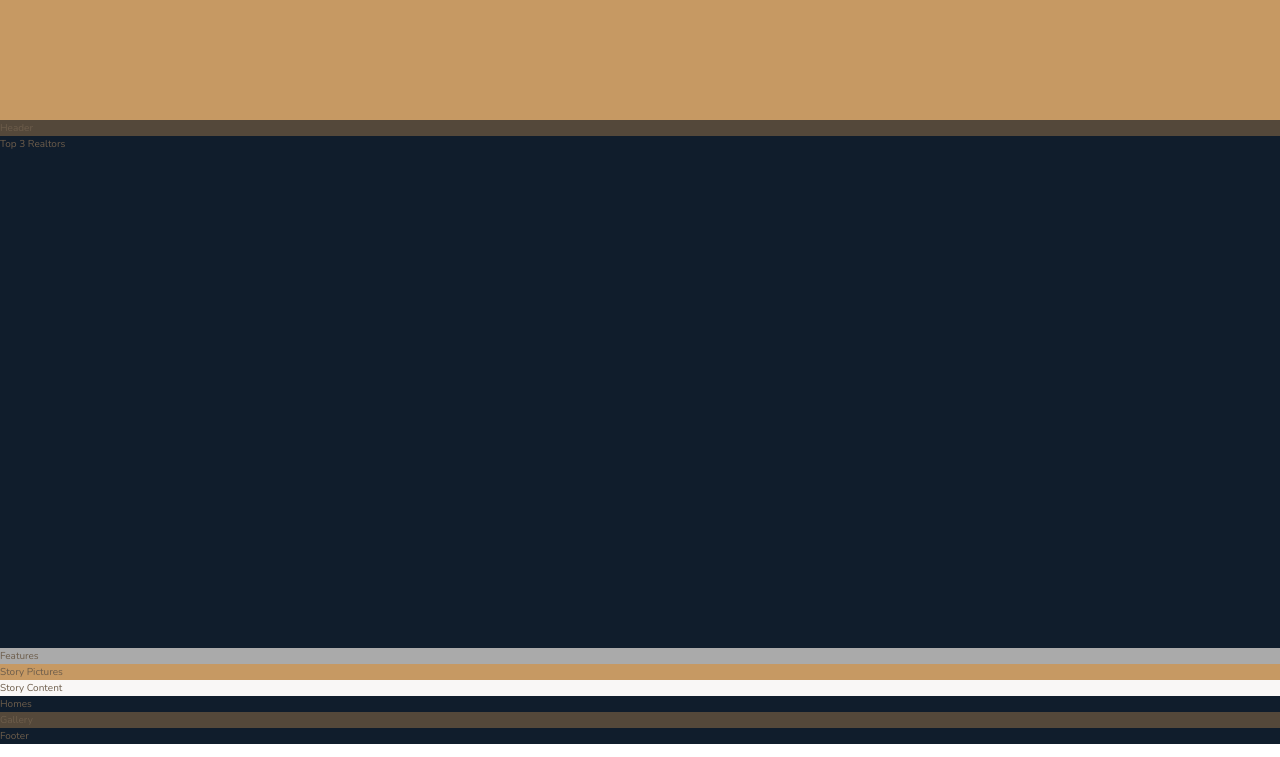
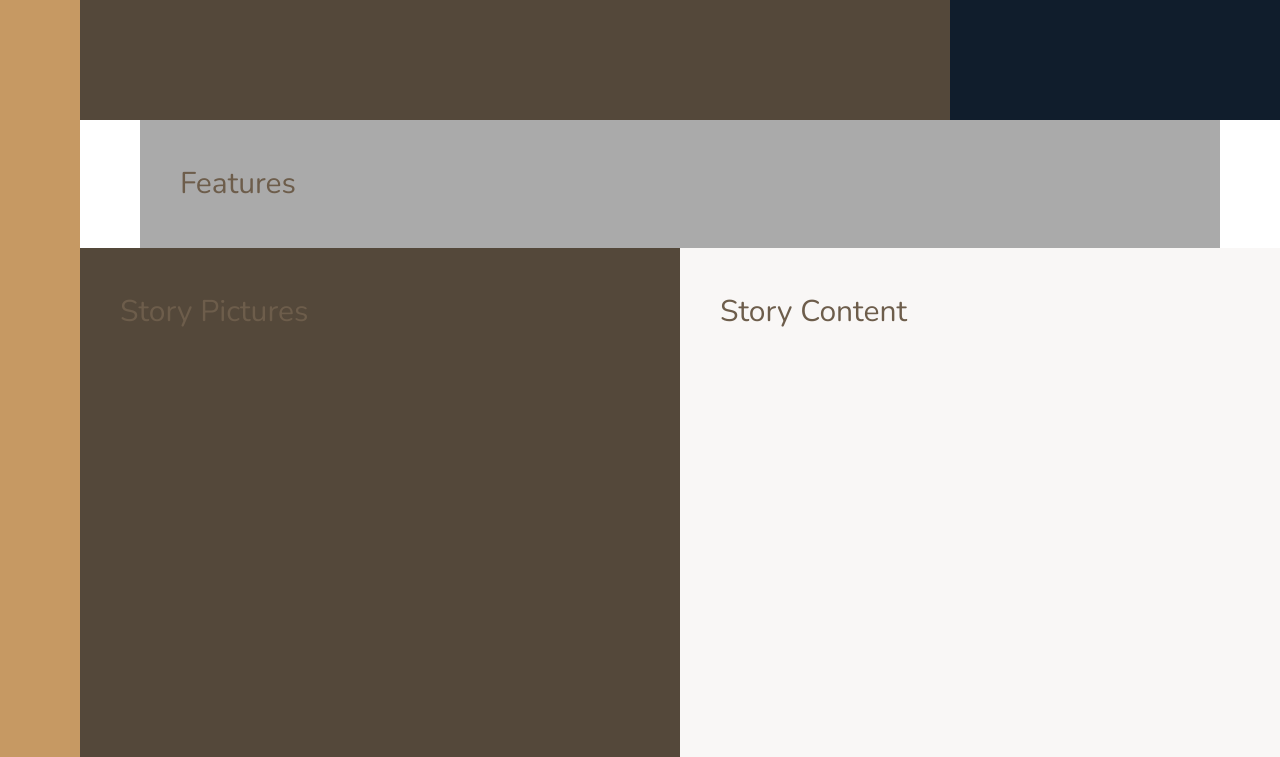
Before and after one commit to RickBr0wn/nexter, a website: page index.html in a window 1280 px wide. Shown: the part 520-1277 px from the top of the page. Drawn offline with nearby package versions, Linux system fonts and the light colour scheme.

Commit message:
Overall layout completed (wireframed)

```diff
--- a/sass/_base.scss
+++ b/sass/_base.scss
@@ -39,4 +39,10 @@ body {
   display: grid;
 
   grid-template-rows: 80vh min-content 40vw repeat(3, min-content);
+  grid-template-columns: [sidebar-start] 8rem [sidebar-end full-start] minmax(6rem, 1fr) [center-start] repeat(8, [col-start] minmax(min-content, 14rem) [col-end]) [center-end] minmax(6rem, 1fr) [full-end];
+
+  & > * {
+    padding: 4rem;
+    font-size: 3rem;
+  }
 }
--- a/sass/_features.scss
+++ b/sass/_features.scss
@@ -1,3 +1,5 @@
 .features {
   background-color: $color-grey-light-2;
+
+  grid-column: center-start / center-end;
 }
--- a/sass/_footer.scss
+++ b/sass/_footer.scss
@@ -1,3 +1,5 @@
 .footer {
   background-color: $color-secondary;
+
+  grid-column: full-start / full-end;
 }
--- a/sass/_gallery.scss
+++ b/sass/_gallery.scss
@@ -1,3 +1,5 @@
 .gallery {
   background-color: $color-grey-dark-1;
+
+  grid-column: full-start / full-end;
 }
--- a/sass/_header.scss
+++ b/sass/_header.scss
@@ -1,3 +1,5 @@
 .header {
   background-color: $color-grey-dark-1;
+
+  grid-column: full-start / col-end 6;
 }
--- a/sass/_homes.scss
+++ b/sass/_homes.scss
@@ -1,3 +1,5 @@
 .homes {
   background-color: $color-secondary;
+
+  grid-column: center-start / center-end;
 }
--- a/sass/_realtors.scss
+++ b/sass/_realtors.scss
@@ -1,3 +1,5 @@
 .realtours {
   background-color: $color-secondary;
+
+  grid-column: col-start 7 / full-end;
 }
--- a/sass/_sidebar.scss
+++ b/sass/_sidebar.scss
@@ -1,3 +1,6 @@
 .sidebar {
   background-color: $color-primary;
+
+  grid-column: sidebar-start / sidebar-end;
+  grid-row: 1 / -1;
 }
--- a/sass/_story.scss
+++ b/sass/_story.scss
@@ -1,9 +1,13 @@
 .story {
   &__pictures {
-    background-color: $color-primary;
+    background-color: $color-grey-dark-1;
+
+    grid-column: full-start / col-end 4;
   }
 
   &__content {
     background-color: $color-grey-light-1;
+
+    grid-column: col-start 5 / full-end;
   }
 }
```
Also changed, not shown: css/style.css.
